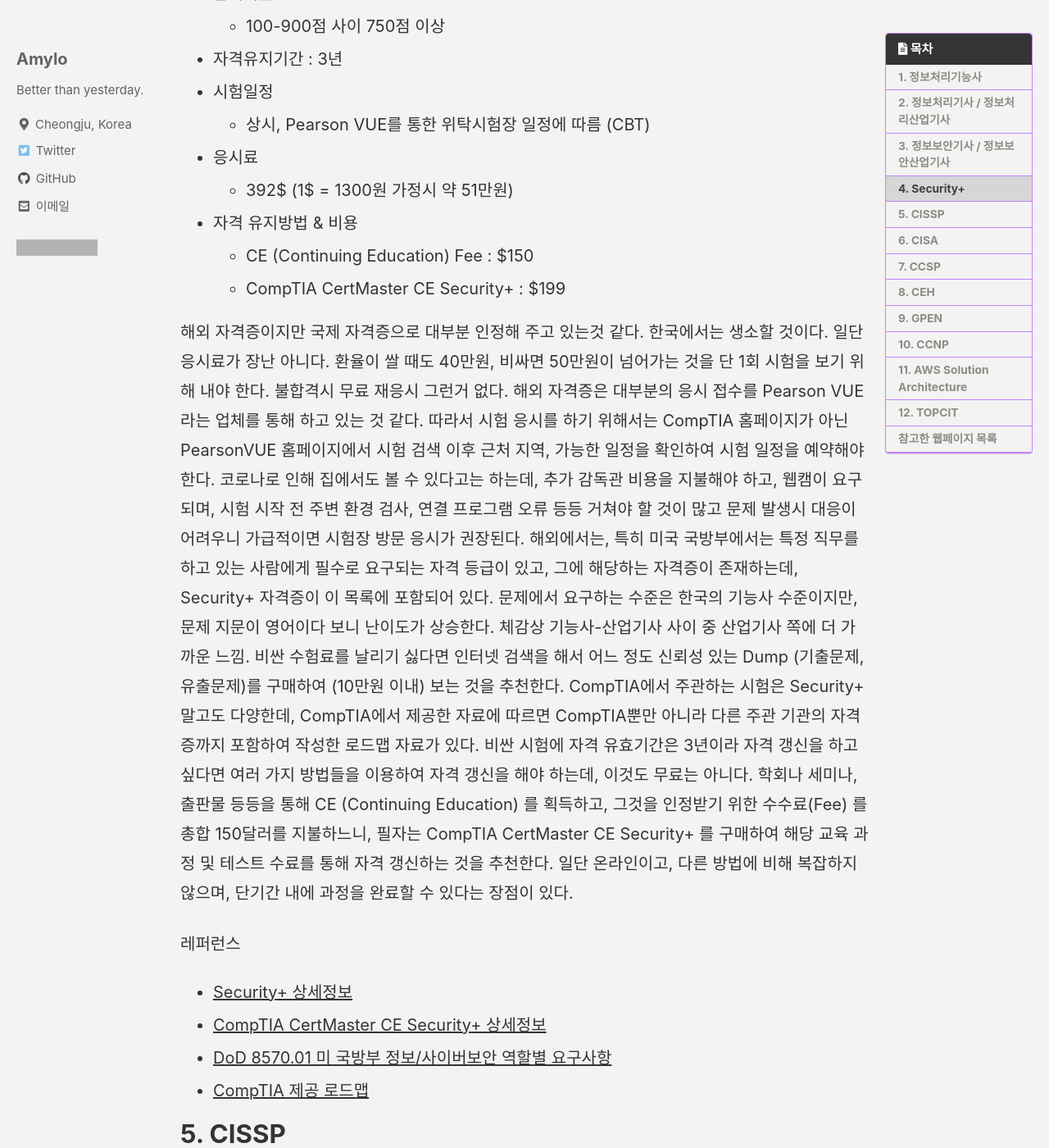
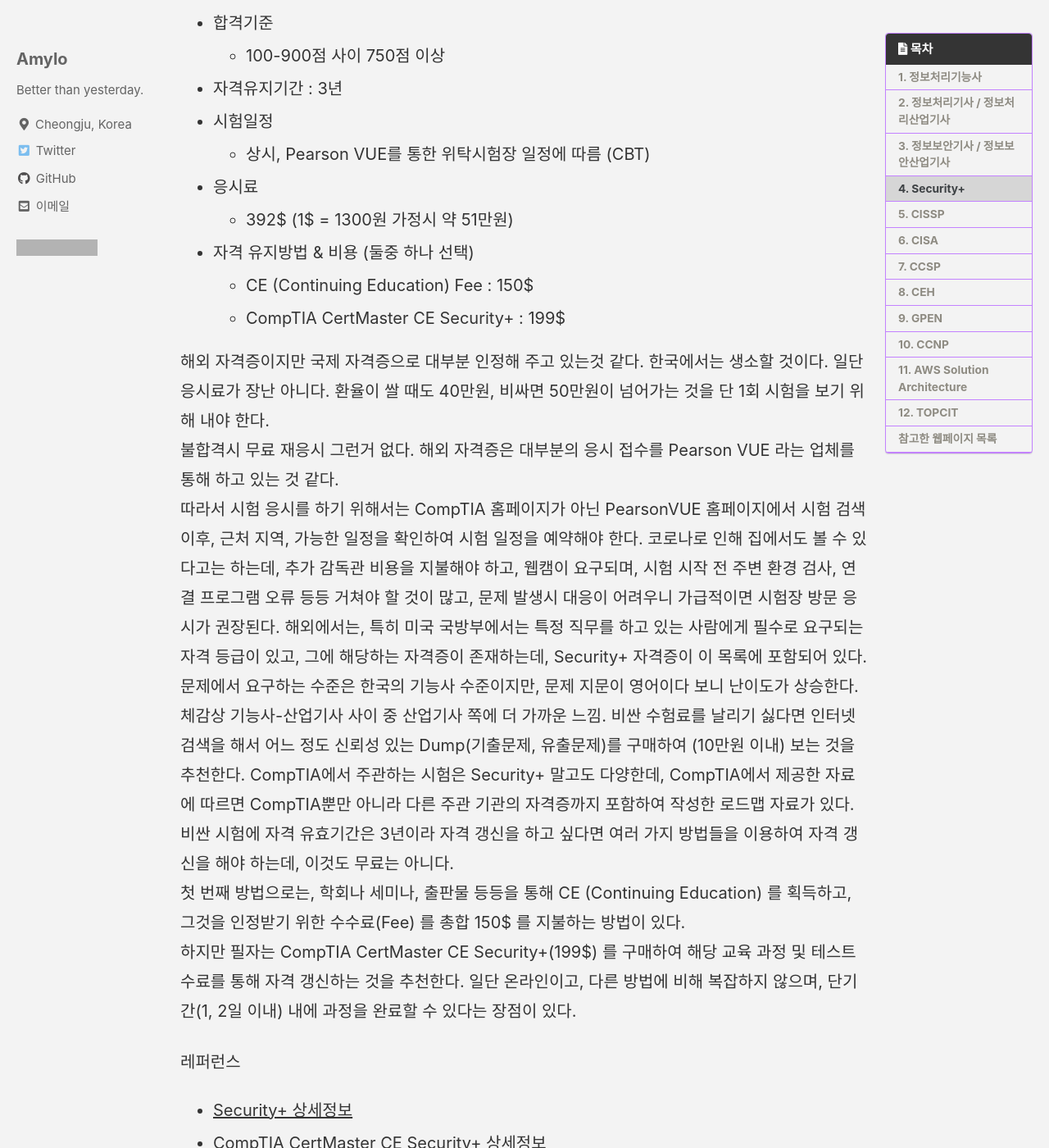
Before and after one commit to Amylo-jh/Amylo-blog, a Jekyll site: the page built from _posts/2023-06-05-IT_Security_Certificate_Tests.md, in a window 1280 px wide and 1400 px high, scrolled down 5359 px. Shown: the whole window at 82% size. Built offline with Jekyll 4.4.1, drawn with Linux system fonts in a browser that asks for light colours; cached includes are drawn as plain includes; comment, search, counter and statistics services are not loaded; some of the changed text lies outside the part shown; grey boxes are pictures that could not be loaded.

Commit message:
writing cissp part

```diff
--- a/_posts/2023-06-05-IT_Security_Certificate_Tests.md
+++ b/_posts/2023-06-05-IT_Security_Certificate_Tests.md
@@ -105,10 +106,12 @@ IT / 보안 분야에서 도움이 될 만한 자격증과 시험 목록 정리.
   - 산업기사 실기 : 20200원
   - 기사 실기 : 21900원
 
-정보처리산업기사/기사를 획득한 이후에 노려볼만 하다. 아직 공부한 것을 잊지 않았을 때, 유사한 분야이지만 보안산업기사/기사에서 요구하는 분야는 정보처리산업기사/기사보다 넓기 때문에 처음부터 이 자격증에 도전하는건 상당한 시간을 필요로 할 것이다.
+정보처리산업기사/기사를 획득한 이후에 노려볼만 하다.
+아직 공부한 것을 잊지 않았을 때 빠르게 도전하자.
+보안산업기사/기사에서 요구하는 분야는 정보처리산업기사/기사보다 넓기 때문에, 처음부터 이 자격증에 도전하는건 상당한 시간을 필요로 할 것이다.
 필기는 객관식이라 그래도 할만하지만, 실기는 말이 주관식에 60점 합격이지만 59점 불합격이 많이 나오고, 후기를 봐서는 절대평가를 가장한 상대평가라는 평이 있다.
 그래도 자격증 시행처가 2022년부터 한국인터넷진흥원(KISA)에서 한국방송통신전파진흥원(KCA)로 이관되면서 악명높던 실기의 합격률이 다소 완화된 모양새이다.
-본인은 정보처리기사 취득후 동일직무분야 기사 자격으로 시험에 응시하여 합격하였다.
+본인은 정보처리기사 취득후 약 1년 뒤 시험에 응시하여 합격하였다.
 
 레퍼런스
  - [정보보안산업기사 상세정보](https://www.cq.or.kr/qh_quagm01_019.do), 정보보안산업기사 클릭
@@ -136,20 +139,26 @@ IT / 보안 분야에서 도움이 될 만한 자격증과 시험 목록 정리.
   - 상시, Pearson VUE를 통한 위탁시험장 일정에 따름 (CBT)
 - 응시료
   - 392$ (1$ = 1300원 가정시 약 51만원)
-- 자격 유지방법 & 비용
-  - CE (Continuing Education) Fee : $150
-  - CompTIA CertMaster CE Security+ : $199
+- 자격 유지방법 & 비용 (둘중 하나 선택)
+  - CE (Continuing Education) Fee : 150$
+  - CompTIA CertMaster CE Security+ : 199$
 
 해외 자격증이지만 국제 자격증으로 대부분 인정해 주고 있는것 같다.
-한국에서는 생소할 것이다. 일단 응시료가 장난 아니다. 환율이 쌀 때도 40만원, 비싸면 50만원이 넘어가는 것을 단 1회 시험을 보기 위해 내야 한다. 불합격시 무료 재응시 그런거 없다.
-해외 자격증은 대부분의 응시 접수를 Pearson VUE 라는 업체를 통해 하고 있는 것 같다. 따라서 시험 응시를 하기 위해서는 CompTIA 홈페이지가 아닌 PearsonVUE 홈페이지에서 시험 검색 이후 근처 지역, 가능한 일정을 확인하여 시험 일정을 예약해야 한다.
-코로나로 인해 집에서도 볼 수 있다고는 하는데, 추가 감독관 비용을 지불해야 하고, 웹캠이 요구되며, 시험 시작 전 주변 환경 검사, 연결 프로그램 오류 등등 거쳐야 할 것이 많고 문제 발생시 대응이 어려우니 가급적이면 시험장 방문 응시가 권장된다.
+한국에서는 생소할 것이다. 일단 응시료가 장난 아니다.
+환율이 쌀 때도 40만원, 비싸면 50만원이 넘어가는 것을 단 1회 시험을 보기 위해 내야 한다.
+불합격시 무료 재응시 그런거 없다.
+해외 자격증은 대부분의 응시 접수를 Pearson VUE 라는 업체를 통해 하고 있는 것 같다.
+따라서 시험 응시를 하기 위해서는 CompTIA 홈페이지가 아닌 PearsonVUE 홈페이지에서 시험 검색 이후, 근처 지역, 가능한 일정을 확인하여 시험 일정을 예약해야 한다.
+코로나로 인해 집에서도 볼 수 있다고는 하는데, 추가 감독관 비용을 지불해야 하고, 웹캠이 요구되며, 시험 시작 전 주변 환경 검사, 연결 프로그램 오류 등등 거쳐야 할 것이 많고, 문제 발생시 대응이 어려우니 가급적이면 시험장 방문 응시가 권장된다.
 해외에서는, 특히 미국 국방부에서는 특정 직무를 하고 있는 사람에게 필수로 요구되는 자격 등급이 있고, 그에 해당하는 자격증이 존재하는데, Security+ 자격증이 이 목록에 포함되어 있다.
-문제에서 요구하는 수준은 한국의 기능사 수준이지만, 문제 지문이 영어이다 보니 난이도가 상승한다. 체감상 기능사-산업기사 사이 중 산업기사 쪽에 더 가까운 느낌.
-비싼 수험료를 날리기 싫다면 인터넷 검색을 해서 어느 정도 신뢰성 있는 Dump (기출문제, 유출문제)를 구매하여 (10만원 이내) 보는 것을 추천한다.
+문제에서 요구하는 수준은 한국의 기능사 수준이지만, 문제 지문이 영어이다 보니 난이도가 상승한다.
+체감상 기능사-산업기사 사이 중 산업기사 쪽에 더 가까운 느낌.
+비싼 수험료를 날리기 싫다면 인터넷 검색을 해서 어느 정도 신뢰성 있는 Dump(기출문제, 유출문제)를 구매하여 (10만원 이내) 보는 것을 추천한다.
 CompTIA에서 주관하는 시험은 Security+ 말고도 다양한데, CompTIA에서 제공한 자료에 따르면 CompTIA뿐만 아니라 다른 주관 기관의 자격증까지 포함하여 작성한 로드맵 자료가 있다.
-비싼 시험에 자격 유효기간은 3년이라 자격 갱신을 하고 싶다면 여러 가지 방법들을 이용하여 자격 갱신을 해야 하는데, 이것도 무료는 아니다. 학회나 세미나, 출판물 등등을 통해 CE (Continuing Education) 를 획득하고, 그것을 인정받기 위한 수수료(Fee) 를 총합 150달러를 지불하느니, 필자는 CompTIA CertMaster CE Security+ 를 구매하여 해당 교육 과정 및 테스트 수료를 통해 자격 갱신하는 것을 추천한다.
-일단 온라인이고, 다른 방법에 비해 복잡하지 않으며, 단기간 내에 과정을 완료할 수 있다는 장점이 있다.
+비싼 시험에 자격 유효기간은 3년이라 자격 갱신을 하고 싶다면 여러 가지 방법들을 이용하여 자격 갱신을 해야 하는데, 이것도 무료는 아니다.
+첫 번째 방법으로는, 학회나 세미나, 출판물 등등을 통해 CE (Continuing Education) 를 획득하고, 그것을 인정받기 위한 수수료(Fee) 를 총합 150\$ 를 지불하는 방법이 있다.
+하지만 필자는 CompTIA CertMaster CE Security+(199$) 를 구매하여 해당 교육 과정 및 테스트 수료를 통해 자격 갱신하는 것을 추천한다.
+일단 온라인이고, 다른 방법에 비해 복잡하지 않으며, 단기간(1, 2일 이내) 내에 과정을 완료할 수 있다는 장점이 있다.
 
 레퍼런스
  - [Security+ 상세정보](https://www.comptia.org/certifications/security#examdetails)
@@ -176,9 +185,7 @@ CompTIA에서 주관하는 시험은 Security+ 말고도 다양한데, CompTIA
     - CAT : Computerized Adaptive Testing
     - 125 ~ 175문제, 4시간
     - 객관식(n지선다) + 몇 개의 시뮬레이션형 질문
-- 난이도(주관적) : 상
-  - ~~Disclaimer : 필자는 아직 이 시험을 응시한 적이 없습니다. 주변의 후기, 인터넷 자료를 참고하여 평가한 것으로 정확성을 보장하지 않습니다.~~
-  - 23.06.17일자로 시험을 봤고, 확실히 어렵습니다.
+- 난이도(주관적) : 상+
   - 체감 난이도 : CISSP > 정보보안기사 > 정보처리기사
 - 합격기준
   - 총점 1000점 중 700점 이상
@@ -188,15 +195,24 @@ CompTIA에서 주관하는 시험은 Security+ 말고도 다양한데, CompTIA
 - 응시료
   - 799$ (1$ = 1300원 가정시 약 104만원)
 - 자격 유지방법 & 비용
-  -
+  - Associate로 갈 경우
+    - 매년 AMF (Annual Maintenance Fee) 50$ 지불 및 15 CPE(Continuing Professional Education) 획득
+  - 정식 Member로 갈 경우
+    - 매년 AMF 125$ 지불 및 연 40 CPE, 3년 총합 120 CPE 획득
 
+시험 공부하기도 까다롭고, 시험 접수도 까다롭고, 최종 멤버 승인 조건도 까다로운데다 많은 돈까지 요구하는 시험이다.
+위의 Security+는 몰라도 CISSP은 비교적 인지도가 있는 편이기에 은근히 아는 사람들도 많다.
+한국에서는 CAT 방식의 시험을 제공하지 않고, 원래부터 있던 선형(Linear) 방식의 시험만 제공된다.
+한국에서의 시험장은 서울에 위치한 더익스체잊니서울 6층에 위치한 Pearson Professional Centor 에서만 볼 수 있는 것으로 보인다.
+가끔씩 ISC2에서 시험 바우처에 대해 할인이나 1+1 행사를 하기도 하는것 같으니 참고하기 바란다.
+시험을 합격한 이후에도 자격 충족 여부에 따라 정식 Member, Associate로 구분되는데,
 
 
 
 레퍼런스
  - [CISSP 상세정보](https://www.isc2.org/Certifications/cissp/Certification-Exam-Outline)
  - [CISSP 시험 개요](https://www.isc2.org/-/media/ISC2/Certifications/Exam-Outlines/CISSP-Exam-Outline-English-April-2021.ashx)
- -
+ - [CPE 획득 개요](https://www.isc2.org/-/media/ISC2/Certifications/CPE/APAC-Korean-CPE-Handbook-20210318.ashx?la=en&hash=B96F79F1085E11686BF8C26A2DD21088F4EBB6E3)
 
 # 6. CISA
 
```
Also changed, not shown: other parts of _posts/2023-06-05-IT_Security_Certificate_Tests.md (+3 -2 lines).
